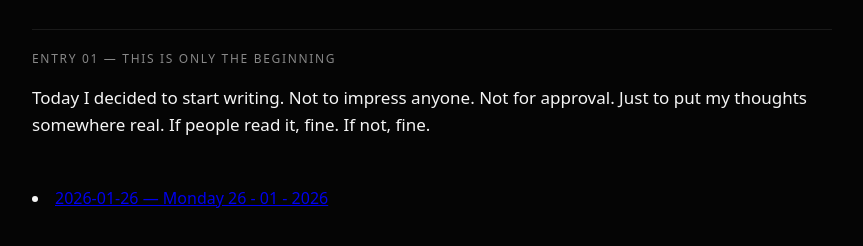
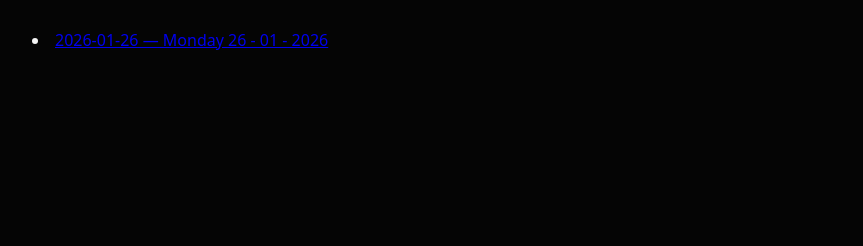
Before and after one commit to ProgrammerJim/kimdupont.com, a plain HTML site: page diary/index.html in a window 1280 px wide. Shown: the part 198-444 px from the top of the page, without its empty margins (208-1071 px from the left). Drawn offline with Linux system fonts and the light colour scheme.

Commit message:
Update index.html

```diff
--- a/diary/index.html
+++ b/diary/index.html
@@ -86,14 +86,6 @@
       <div class="subtitle">Unfiltered thoughts · Discipline · Truth</div>
     </div>
 
-    <!-- Example entry -->
-    <div class="entry">
-      <div class="date">Entry 01 — This is only the beginning</div>
-      <p>
-        Today I decided to start writing. Not to impress anyone. Not for approval.
-        Just to put my thoughts somewhere real. If people read it, fine. If not, fine.
-      </p>
-    </div>
     <li>
   <a href="/diary/2026-01-26/">2026-01-26 — Monday 26 - 01 - 2026</a>
 </li>
```
